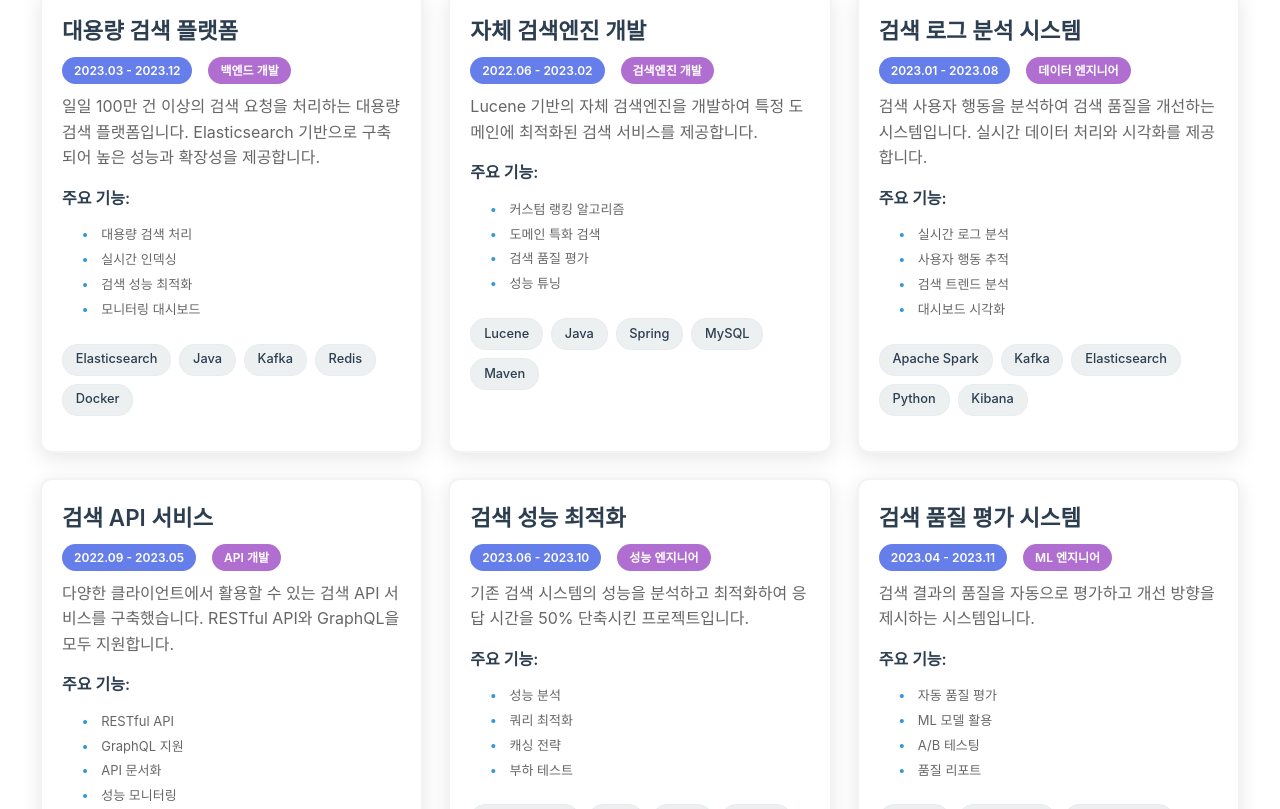
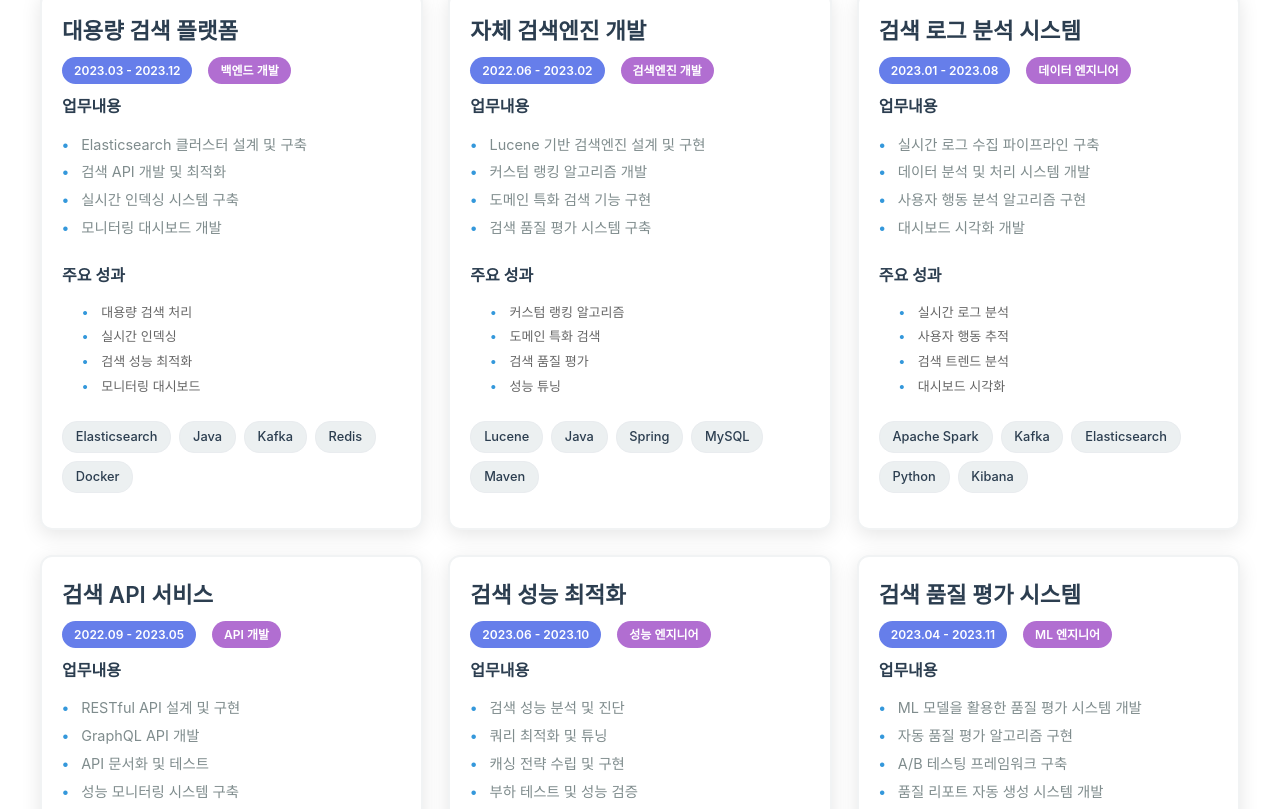
Before and after one commit to JangMyeongJin/carear-document-FE, a React (Create React App) app: page / in a window 1280 px wide. Shown: the part 4591-5400 px from the top of the page. Built offline with nearby package versions, Linux system fonts and the light colour scheme; no server answers.

Commit message:
프로젝트 생성,수정 기능 추가

```diff
--- a/src/components/AdminPage.js
+++ b/src/components/AdminPage.js
@@ -9,10 +9,11 @@ const AdminPage = () => {
   const [isAddingProject, setIsAddingProject] = useState(false);
   const [formData, setFormData] = useState({
     title: "",
-    description: "",
-    period: "",
+    startDate: "",
+    endDate: "",
     role: "",
-    technologies: "",
+    stack: "",
+    body: "",
     features: ""
   });
 
@@ -26,7 +27,55 @@ const AdminPage = () => {
 
   // 초기 프로젝트 데이터 로드
   useEffect(() => {
+    const abortController = new AbortController();
+
+    const loadProjects = async () => {
+      try {
+        const params = {
+          query: '',
+          startDate: '',
+          endDate: ''
+        };
+
+        const data = await searchProjects(params, abortController.signal);
+        setProjects(data.data.result);
+      } catch (error) {
+        if (error.name === 'AbortError') {
+          return; // 중단된 요청은 무시
+        }
+        console.error('프로젝트 로드 실패:', error);
+        // 에러 시 기본 데이터 사용
+        const initialProjects = [
+          {
+            id: 1,
+            title: "대용량 검색 플랫폼",
+            body: "일일 100만 건 이상의 검색 요청을 처리하는 대용량 검색 플랫폼입니다. Elasticsearch 기반으로 구축되어 높은 성능과 확장성을 제공합니다.",
+            startDate: "20230301",  // YYYYMMDD 형식
+            endDate: "20231231",    // YYYYMMDD 형식
+            role: "백엔드 개발",
+            stack: ["Elasticsearch", "Java", "Kafka", "Redis", "Docker"],
+            features: ["대용량 검색 처리", "실시간 인덱싱", "검색 성능 최적화", "모니터링 대시보드"]
+          },
+          {
+            id: 2,
+            title: "자체 검색엔진 개발",
+            body: "Lucene 기반의 자체 검색엔진을 개발하여 특정 도메인에 최적화된 검색 서비스를 제공합니다.",
+            startDate: "20220601",  // YYYYMMDD 형식
+            endDate: "20230228",    // YYYYMMDD 형식
+            role: "검색엔진 개발",
+            stack: ["Lucene", "Java", "Spring", "MySQL", "Maven"],
+            features: ["커스텀 랭킹 알고리즘", "도메인 특화 검색", "검색 품질 평가", "성능 튜닝"]
+          }
+        ];
+        setProjects(initialProjects);
+      }
+    };
+
     loadProjects();
+
+    return () => {
+      abortController.abort(); // 컴포넌트 언마운트 시 요청 중단
+    };
   }, []);
 
   // 프로젝트 목록 로드
@@ -47,19 +96,21 @@ const AdminPage = () => {
         {
           id: 1,
           title: "대용량 검색 플랫폼",
-          description: "일일 100만 건 이상의 검색 요청을 처리하는 대용량 검색 플랫폼입니다. Elasticsearch 기반으로 구축되어 높은 성능과 확장성을 제공합니다.",
-          period: "2023.03 - 2023.12",
+          body: "일일 100만 건 이상의 검색 요청을 처리하는 대용량 검색 플랫폼입니다. Elasticsearch 기반으로 구축되어 높은 성능과 확장성을 제공합니다.",
+          startDate: "20230301",  // YYYYMMDD 형식
+          endDate: "20231231",    // YYYYMMDD 형식
           role: "백엔드 개발",
-          stack: "Elasticsearch Java Kafka Redis Docker",
+          stack: ["Elasticsearch", "Java", "Kafka", "Redis", "Docker"],
           features: ["대용량 검색 처리", "실시간 인덱싱", "검색 성능 최적화", "모니터링 대시보드"]
         },
         {
           id: 2,
           title: "자체 검색엔진 개발",
-          description: "Lucene 기반의 자체 검색엔진을 개발하여 특정 도메인에 최적화된 검색 서비스를 제공합니다.",
-          period: "2022.06 - 2023.02",
+          body: "Lucene 기반의 자체 검색엔진을 개발하여 특정 도메인에 최적화된 검색 서비스를 제공합니다.",
+          startDate: "20220601",  // YYYYMMDD 형식
+          endDate: "20230228",    // YYYYMMDD 형식
           role: "검색엔진 개발",
-          stack: "Lucene Java Spring MySQL Maven",
+          stack: ["Lucene", "Java", "Spring", "MySQL", "Maven"],
           features: ["커스텀 랭킹 알고리즘", "도메인 특화 검색", "검색 품질 평가", "성능 튜닝"]
         }
       ];
@@ -100,37 +151,29 @@ const AdminPage = () => {
 
     const projectData = {
       title: formData.title,
-      description: formData.description,
-      period: formData.period,
+      startDate: formData.startDate.split('-').join(''),
+      endDate: formData.endDate.split('-').join(''),
       role: formData.role,
-      technologies: formData.technologies.split(',').map(tech => tech.trim()),
-      features: formData.features.split(',').map(feature => feature.trim())
+      stack: formData.stack,
+      body: formData.body,
+      features: formData.features
     };
 
     try {
-      if (editingProject) {
-        // 프로젝트 수정
-        await updateProject(editingProject.id, projectData);
-        setProjects(prev =>
-          prev.map(project =>
-            project.id === editingProject.id ? { ...project, ...projectData } : project
-          )
-        );
-        setEditingProject(null);
-      } else {
+      console.log('projectData : ', projectData);
         // 새 프로젝트 추가
         const newProject = await createProject(projectData);
         setProjects(prev => [...prev, newProject]);
         setIsAddingProject(false);
-      }
 
       // 폼 초기화
       setFormData({
         title: "",
-        description: "",
-        period: "",
+        startDate: "",
+        endDate: "",
         role: "",
-        technologies: "",
+        stack: "",
+        body: "",
         features: ""
       });
     } catch (error) {
@@ -143,11 +186,12 @@ const AdminPage = () => {
     setEditingProject(project);
     setFormData({
       title: project.title,
-      description: project.description,
-      period: project.period,
+      startDate: project.startDate || '',
+      endDate: project.endDate || '',
       role: project.role,
-      technologies: project.technologies.join(', '),
-      features: project.features.join(', ')
+      stack: Array.isArray(project.stack) ? project.stack.join(' ') : project.stack,
+      body: Array.isArray(project.body) ? project.body.join(' | ') : project.body,
+      features: Array.isArray(project.features) ? project.features.join(' | ') : project.features  // 파이프라인으로 구분
     });
   };
 
@@ -168,12 +212,45 @@ const AdminPage = () => {
     setIsAddingProject(false);
     setFormData({
       title: "",
-      description: "",
-      period: "",
+      startDate: "",
+      endDate: "",
       role: "",
-      technologies: "",
+      stack: "",
+      body: "",
       features: ""
     });
+  };
+
+  // period를 startDate와 endDate로 변환하는 함수
+  const formatPeriod = (startDate, endDate) => {
+
+    if (!startDate || !endDate) return '';
+
+    const formatDate = (dateString) => {
+      // YYYYMMDD 형식 처리
+      if (typeof dateString === 'string' && dateString.length === 8) {
+        const year = dateString.substring(0, 4);
+        const month = dateString.substring(4, 6);
+        const day = dateString.substring(6, 8);
+        return `${year}.${month}.${day}`;
+      }
+
+      // ISO 형식 처리 (YYYY-MM-DD)
+      if (typeof dateString === 'string' && dateString.includes('-')) {
+        const date = new Date(dateString);
+        return `${date.getFullYear()}.${String(date.getMonth() + 1).padStart(2, '0')}`;
+      }
+
+      // Date 객체 처리
+      if (dateString instanceof Date) {
+        return `${dateString.getFullYear()}.${String(dateString.getMonth() + 1).padStart(2, '0')}`;
+      }
+
+      // 기타 형식은 그대로 반환
+      return dateString;
+    };
+
+    return `${formatDate(startDate)} - ${formatDate(endDate)}`;
   };
 
   return (
@@ -220,16 +297,25 @@ const AdminPage = () => {
                       <h3>{project.title}</h3>
                     </div>
                     <div className="project-details">
-                      <div className="project-period">{project.period}</div>
+                      <div className="project-period">
+                        {formatPeriod(project.startDate, project.endDate)}
+                      </div>
                       <div className="project-role">{project.role}</div>
                     </div>
-                    <p>{project.description}</p>
+                    <p>{project.body}</p>
                     <div className="project-technologies">
-                      {project.technologies?.map((tech, index) => (
+                      {Array.isArray(project.stack) ?
+                        project.stack.map((tech, index) => (
                           <span key={index} className="tech-tag">
                             {tech}
                           </span>
-                      ))}
+                        )) :
+                        project.stack?.split(' ')?.map((tech, index) => (
+                          <span key={index} className="tech-tag">
+                            {tech}
+                          </span>
+                        ))
+                      }
                     </div>
                   </div>
                 ))}
@@ -254,26 +340,28 @@ const AdminPage = () => {
                 />
               </div>
 
+              <div className="form-row">
                 <div className="form-group">
-                <label>설명:</label>
-                <textarea
-                  name="description"
-                  value={formData.description}
+                  <label>시작일:</label>
+                  <input
+                    type="date"
+                    name="startDate"
+                    value={formData.startDate}
                     onChange={handleInputChange}
                     required
                   />
                 </div>
 
                 <div className="form-group">
-                <label>기간:</label>
+                  <label>종료일:</label>
                   <input
-                  type="text"
-                  name="period"
-                  value={formData.period}
+                    type="date"
+                    name="endDate"
+                    value={formData.endDate}
                     onChange={handleInputChange}
-                  placeholder="2023.03 - 2023.12"
                     required
                   />
+                </div>
               </div>
 
               <div className="form-group">
@@ -289,25 +377,37 @@ const AdminPage = () => {
               </div>
 
               <div className="form-group">
-                <label>기술 스택 (쉼표로 구분):</label>
+                <label>기술 스택 (공백으로 구분):</label>
                 <input
                   type="text"
-                  name="technologies"
-                  value={formData.technologies}
+                  name="stack"
+                  value={formData.stack}
                   onChange={handleInputChange}
-                  placeholder="Java, Spring, MySQL"
+                  placeholder="Java Spring MySQL"
                   required
                 />
               </div>
 
               <div className="form-group">
-                <label>주요 기능 (쉼표로 구분):</label>
+                <label>업무내용 (|로 구분)</label>
+                <input
+                  type="text"
+                  name="body"
+                  value={formData.body}
+                  onChange={handleInputChange}
+                  placeholder="업무내용1 | 업무내용2 | 업무내용3"
+                  required
+                />
+              </div>
+
+              <div className="form-group">
+                <label>성과 (|로 구분)</label>
                 <input
                   type="text"
                   name="features"
                   value={formData.features}
                   onChange={handleInputChange}
-                  placeholder="기능1, 기능2, 기능3"
+                  placeholder="성과1 | 성과2 | 성과3"
                   required
                 />
               </div>
@@ -350,24 +450,51 @@ const AdminPage = () => {
                   <h3>{project.title}</h3>
                 </div>
                 <div className="project-details">
-                  <div className="project-period">{project.period}</div>
+                  <div className="project-period">
+                    {formatPeriod(project.startDate, project.endDate)}
+                  </div>
                   <div className="project-role">{project.role}</div>
                 </div>
-                <p>{project.description}</p>
+
+                <div className="project-work-content">
+                  <strong>업무내용</strong>
+                  <ul>
+                    {Array.isArray(project.body) ?
+                      project.body.map((content, index) => (
+                        <li key={index}>{content}</li>
+                      )) :
+                      project.body?.split('|')?.map((content, index) => (  // 파이프라인으로 구분
+                        <li key={index}>{content.trim()}</li>
+                      ))
+                    }
+                  </ul>
+                </div>
+                <div className="project-features">
+                  <strong>주요 성과</strong>
+                  <ul>
+                    {Array.isArray(project.features) ?
+                      project.features.map((feature, index) => (
+                        <li key={index}>{feature}</li>
+                      )) :
+                      project.features?.split('|')?.map((feature, index) => (  // 파이프라인으로 구분
+                        <li key={index}>{feature.trim()}</li>
+                      ))
+                    }
+                  </ul>
+                </div>
                 <div className="project-technologies">
-                  {project.stack.split(' ')?.map((tech, index) => (
+                  {Array.isArray(project.stack) ?
+                    project.stack.map((tech, index) => (
                       <span key={index} className="tech-tag">
                         {tech}
                       </span>
-                  ))}
-                </div>
-                <div className="project-features">
-                  <strong>주요 기능:</strong>
-                  <ul>
-                    {project.features?.map((feature, index) => (
-                      <li key={index}>{feature}</li>
-                    ))}
-                  </ul>
+                    )) :
+                    project.stack?.split(' ')?.map((tech, index) => (
+                      <span key={index} className="tech-tag">
+                        {tech}
+                      </span>
+                    ))
+                  }
                 </div>
               </div>
             ))}
--- a/src/sections/Projects.css
+++ b/src/sections/Projects.css
@@ -193,6 +193,39 @@
   font-weight: 500;
 }
 
+.project-work-content {
+  margin-bottom: 1.5rem;
+}
+
+.project-work-content h4 {
+  font-size: 1rem;
+  color: #2c3e50;
+  margin-bottom: 0.8rem;
+  font-weight: 600;
+}
+
+.project-work-content ul {
+  list-style: none;
+  padding: 0;
+  margin: 0;
+}
+
+.project-work-content li {
+  color: #7f8c8d;
+  font-size: 0.9rem;
+  margin-bottom: 0.3rem;
+  padding-left: 1.2rem;
+  position: relative;
+}
+
+.project-work-content li::before {
+  content: "•";
+  position: absolute;
+  left: 0;
+  color: #3498db;
+  font-weight: bold;
+}
+
 @media (max-width: 768px) {
   .projects {
     padding: 60px 0;
--- a/src/sections/Projects.js
+++ b/src/sections/Projects.js
@@ -9,10 +9,14 @@ const Projects = () => {
     {
       id: 1,
       title: "대용량 검색 플랫폼",
-      description:
-        "일일 100만 건 이상의 검색 요청을 처리하는 대용량 검색 플랫폼입니다. Elasticsearch 기반으로 구축되어 높은 성능과 확장성을 제공합니다.",
       period: "2023.03 - 2023.12",
       role: "백엔드 개발",
+      workContent: [
+        "Elasticsearch 클러스터 설계 및 구축",
+        "검색 API 개발 및 최적화",
+        "실시간 인덱싱 시스템 구축",
+        "모니터링 대시보드 개발"
+      ],
       technologies: ["Elasticsearch", "Java", "Kafka", "Redis", "Docker"],
       features: [
         "대용량 검색 처리",
@@ -24,10 +28,14 @@ const Projects = () => {
     {
       id: 2,
       title: "자체 검색엔진 개발",
-      description:
-        "Lucene 기반의 자체 검색엔진을 개발하여 특정 도메인에 최적화된 검색 서비스를 제공합니다.",
       period: "2022.06 - 2023.02",
       role: "검색엔진 개발",
+      workContent: [
+        "Lucene 기반 검색엔진 설계 및 구현",
+        "커스텀 랭킹 알고리즘 개발",
+        "도메인 특화 검색 기능 구현",
+        "검색 품질 평가 시스템 구축"
+      ],
       technologies: ["Lucene", "Java", "Spring", "MySQL", "Maven"],
       features: [
         "커스텀 랭킹 알고리즘",
@@ -39,10 +47,14 @@ const Projects = () => {
     {
       id: 3,
       title: "검색 로그 분석 시스템",
-      description:
-        "검색 사용자 행동을 분석하여 검색 품질을 개선하는 시스템입니다. 실시간 데이터 처리와 시각화를 제공합니다.",
       period: "2023.01 - 2023.08",
       role: "데이터 엔지니어",
+      workContent: [
+        "실시간 로그 수집 파이프라인 구축",
+        "데이터 분석 및 처리 시스템 개발",
+        "사용자 행동 분석 알고리즘 구현",
+        "대시보드 시각화 개발"
+      ],
       technologies: [
         "Apache Spark",
         "Kafka",
@@ -60,10 +72,14 @@ const Projects = () => {
     {
       id: 4,
       title: "검색 API 서비스",
-      description:
-        "다양한 클라이언트에서 활용할 수 있는 검색 API 서비스를 구축했습니다. RESTful API와 GraphQL을 모두 지원합니다.",
       period: "2022.09 - 2023.05",
       role: "API 개발",
+      workContent: [
+        "RESTful API 설계 및 구현",
+        "GraphQL API 개발",
+        "API 문서화 및 테스트",
+        "성능 모니터링 시스템 구축"
+      ],
       technologies: [
         "Spring Boot",
         "GraphQL",
@@ -76,20 +92,28 @@ const Projects = () => {
     {
       id: 5,
       title: "검색 성능 최적화",
-      description:
-        "기존 검색 시스템의 성능을 분석하고 최적화하여 응답 시간을 50% 단축시킨 프로젝트입니다.",
       period: "2023.06 - 2023.10",
       role: "성능 엔지니어",
+      workContent: [
+        "검색 성능 분석 및 진단",
+        "쿼리 최적화 및 튜닝",
+        "캐싱 전략 수립 및 구현",
+        "부하 테스트 및 성능 검증"
+      ],
       technologies: ["Elasticsearch", "Java", "Redis", "JMeter", "Prometheus"],
       features: ["성능 분석", "쿼리 최적화", "캐싱 전략", "부하 테스트"],
     },
     {
       id: 6,
       title: "검색 품질 평가 시스템",
-      description:
-        "검색 결과의 품질을 자동으로 평가하고 개선 방향을 제시하는 시스템입니다.",
       period: "2023.04 - 2023.11",
       role: "ML 엔지니어",
+      workContent: [
+        "ML 모델을 활용한 품질 평가 시스템 개발",
+        "자동 품질 평가 알고리즘 구현",
+        "A/B 테스팅 프레임워크 구축",
+        "품질 리포트 자동 생성 시스템 개발"
+      ],
       technologies: ["Python", "TensorFlow", "Elasticsearch", "NLP", "MLflow"],
       features: ["자동 품질 평가", "ML 모델 활용", "A/B 테스팅", "품질 리포트"],
     },
@@ -108,7 +132,6 @@ const Projects = () => {
   const filteredProjects = projects.filter((project) => {
     const matchesSearch = searchTerm === "" ||
       project.title.toLowerCase().includes(searchTerm.toLowerCase()) ||
-      project.description.toLowerCase().includes(searchTerm.toLowerCase()) ||
       project.role.toLowerCase().includes(searchTerm.toLowerCase()) ||
       project.technologies.some(tech => tech.toLowerCase().includes(searchTerm.toLowerCase()));
 
@@ -158,10 +181,17 @@ const Projects = () => {
                   <div className="project-period">{project.period}</div>
                   <div className="project-role">{project.role}</div>
                 </div>
-                <p>{project.description}</p>
+                <div className="project-work-content">
+                  <h4>업무내용</h4>
+                  <ul>
+                    {project.workContent.map((content, index) => (
+                      <li key={index}>{content}</li>
+                    ))}
+                  </ul>
+                </div>
 
                 <div className="project-features">
-                  <h4>주요 기능:</h4>
+                  <h4>주요 성과</h4>
                   <ul>
                     {project.features.map((feature, index) => (
                       <li key={index}>{feature}</li>
```
Also changed, not shown: src/apis/projectApi.js (+6 -2 lines), src/components/AdminPage.css (+17 -0 lines). Lines whose indentation alone changed are shown as unchanged.
